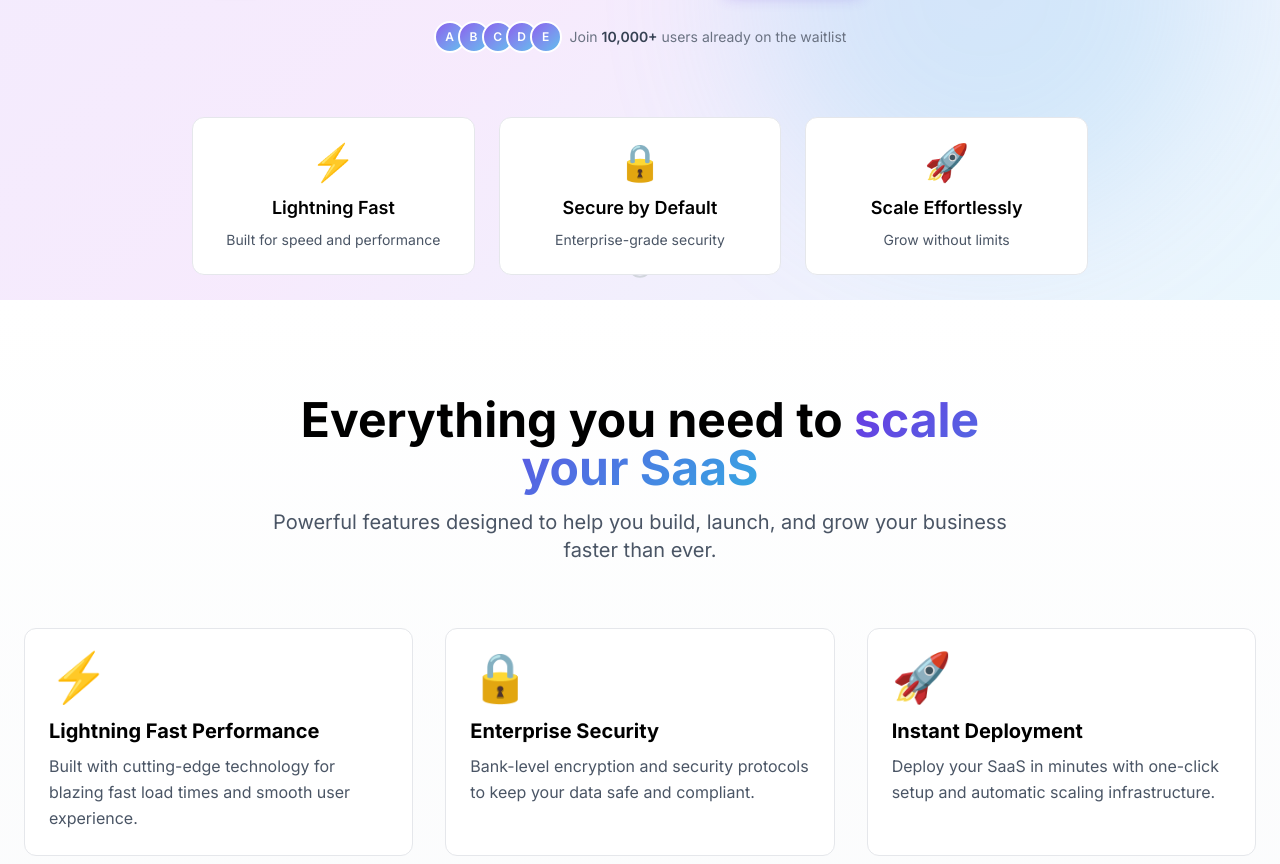
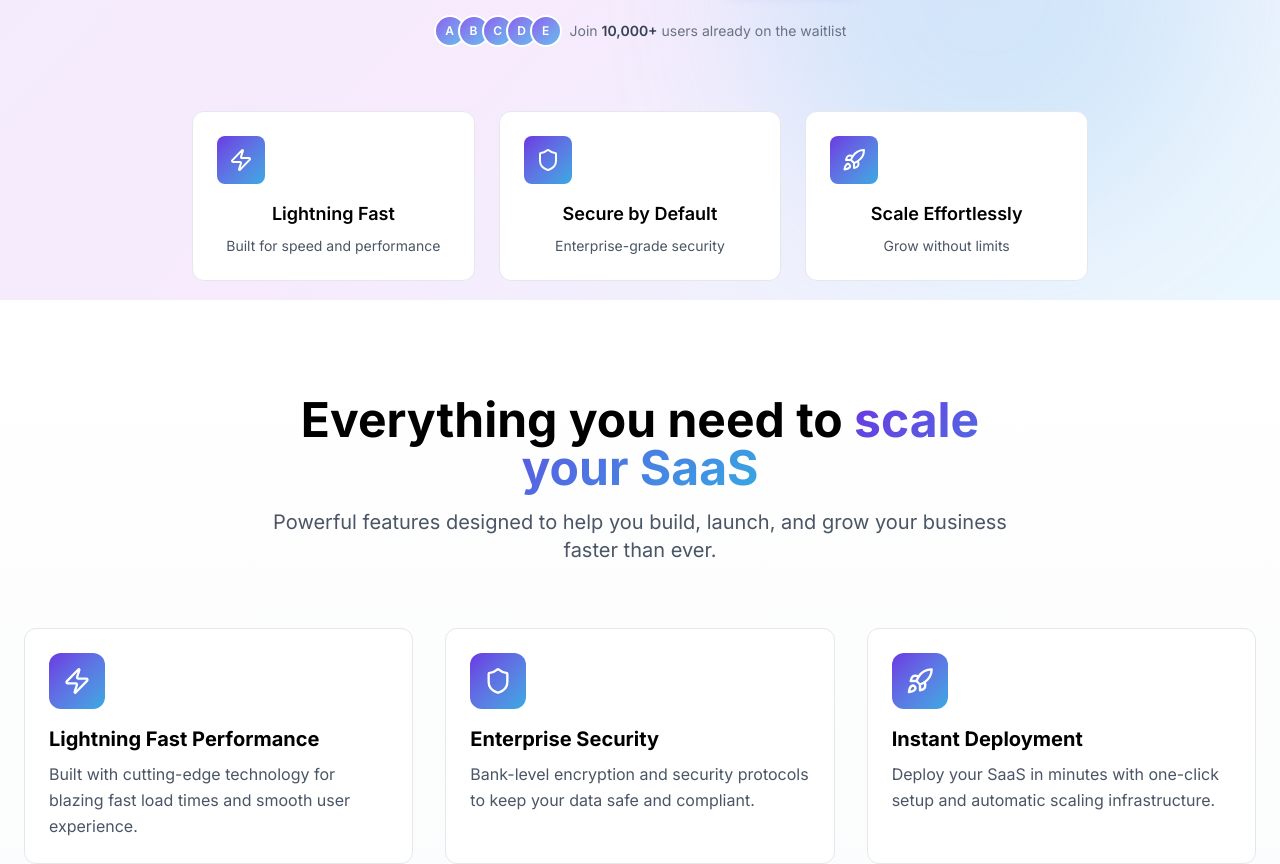
Before and after one commit to APMusyoka/saas-landing-page, a Next.js app: page / in a window 1280 px wide. Shown: the part 500-1364 px from the top of the page. Built offline with nearby package versions, Linux system fonts and the light colour scheme.

Commit message:
Replace emoji icons with professional Lucide icons

```diff
--- a/package.json
+++ b/package.json
@@ -10,6 +10,7 @@
   },
   "dependencies": {
     "framer-motion": "^12.26.2",
+    "lucide-react": "^0.562.0",
     "next": "16.1.2",
     "react": "19.2.3",
     "react-dom": "19.2.3"
--- a/src/components/Features.tsx
+++ b/src/components/Features.tsx
@@ -1,35 +1,36 @@
 'use client';
 
 import { motion } from 'framer-motion';
+import { Zap, Shield, Rocket, BarChart3, Puzzle, Headset } from 'lucide-react';
 
 const features = [
   {
-    icon: '⚡',
+    icon: Zap,
     title: 'Lightning Fast Performance',
     description: 'Built with cutting-edge technology for blazing fast load times and smooth user experience.'
   },
   {
-    icon: '🔒',
+    icon: Shield,
     title: 'Enterprise Security',
     description: 'Bank-level encryption and security protocols to keep your data safe and compliant.'
   },
   {
-    icon: '🚀',
+    icon: Rocket,
     title: 'Instant Deployment',
     description: 'Deploy your SaaS in minutes with one-click setup and automatic scaling infrastructure.'
   },
   {
-    icon: '📊',
+    icon: BarChart3,
     title: 'Advanced Analytics',
     description: 'Real-time insights and detailed analytics to track performance and user behavior.'
   },
   {
-    icon: '🔧',
+    icon: Puzzle,
     title: 'Easy Integration',
     description: 'Seamlessly connect with 100+ popular tools and services via our powerful API.'
   },
   {
-    icon: '💎',
+    icon: Headset,
     title: 'Premium Support',
     description: '24/7 expert support team ready to help you succeed with priority assistance.'
   }
@@ -58,7 +59,9 @@ export default function Features() {
 
         {/* Features grid */}
         <div className="grid grid-cols-1 md:grid-cols-2 lg:grid-cols-3 gap-8">
-          {features.map((feature, index) => (
+          {features.map((feature, index) => {
+            const Icon = feature.icon;
+            return (
               <motion.div
                 key={feature.title}
                 initial={{ opacity: 0, y: 20 }}
@@ -67,13 +70,14 @@ export default function Features() {
                 transition={{ duration: 0.5, delay: index * 0.1 }}
                 className="card group hover:shadow-xl"
               >
-              <div className="text-5xl mb-4 transition-transform group-hover:scale-110">
-                {feature.icon}
+                <div className="w-14 h-14 rounded-xl bg-gradient-to-br from-primary-500 to-accent-500 flex items-center justify-center mb-4 transition-transform group-hover:scale-110">
+                  <Icon className="w-7 h-7 text-white" />
                 </div>
                 <h3 className="text-xl font-bold mb-2">{feature.title}</h3>
                 <p className="text-gray-600 leading-relaxed">{feature.description}</p>
               </motion.div>
-          ))}
+            );
+          })}
         </div>
       </div>
     </section>
--- a/src/components/Hero.tsx
+++ b/src/components/Hero.tsx
@@ -2,6 +2,7 @@
 
 import { motion } from 'framer-motion';
 import { useState } from 'react';
+import { Zap, Shield, Rocket } from 'lucide-react';
 
 export default function Hero() {
   const [email, setEmail] = useState('');
@@ -11,7 +12,6 @@ export default function Hero() {
     e.preventDefault();
     setIsSubmitting(true);
 
-    // Simulate API call
     await new Promise(resolve => setTimeout(resolve, 1000));
 
     console.log('Email submitted:', email);
@@ -19,6 +19,24 @@ export default function Hero() {
     setEmail('');
     setIsSubmitting(false);
   };
+
+  const features = [
+    {
+      icon: Zap,
+      title: 'Lightning Fast',
+      description: 'Built for speed and performance'
+    },
+    {
+      icon: Shield,
+      title: 'Secure by Default',
+      description: 'Enterprise-grade security'
+    },
+    {
+      icon: Rocket,
+      title: 'Scale Effortlessly',
+      description: 'Grow without limits'
+    }
+  ];
 
   return (
     <section className="relative min-h-screen flex items-center justify-center overflow-hidden">
@@ -158,23 +176,9 @@ export default function Hero() {
             transition={{ duration: 0.5, delay: 0.5 }}
             className="grid grid-cols-1 md:grid-cols-3 gap-6 mt-16"
           >
-            {[
-              {
-                icon: '⚡',
-                title: 'Lightning Fast',
-                description: 'Built for speed and performance'
-              },
-              {
-                icon: '🔒',
-                title: 'Secure by Default',
-                description: 'Enterprise-grade security'
-              },
-              {
-                icon: '🚀',
-                title: 'Scale Effortlessly',
-                description: 'Grow without limits'
-              }
-            ].map((feature, index) => (
+            {features.map((feature, index) => {
+              const Icon = feature.icon;
+              return (
                 <motion.div
                   key={feature.title}
                   initial={{ opacity: 0, y: 20 }}
@@ -182,11 +186,14 @@ export default function Hero() {
                   transition={{ duration: 0.5, delay: 0.6 + index * 0.1 }}
                   className="card glass"
                 >
-                <div className="text-4xl mb-3">{feature.icon}</div>
+                  <div className="w-12 h-12 rounded-lg bg-gradient-to-br from-primary-500 to-accent-500 flex items-center justify-center mb-4">
+                    <Icon className="w-6 h-6 text-white" />
+                  </div>
                   <h3 className="text-lg font-semibold mb-2">{feature.title}</h3>
                   <p className="text-sm text-gray-600">{feature.description}</p>
                 </motion.div>
-            ))}
+              );
+            })}
           </motion.div>
         </div>
       </div>
```
Also changed, not shown: 1 other file (tests, documents, lock files or other folders). Lines whose indentation alone changed are shown as unchanged.
